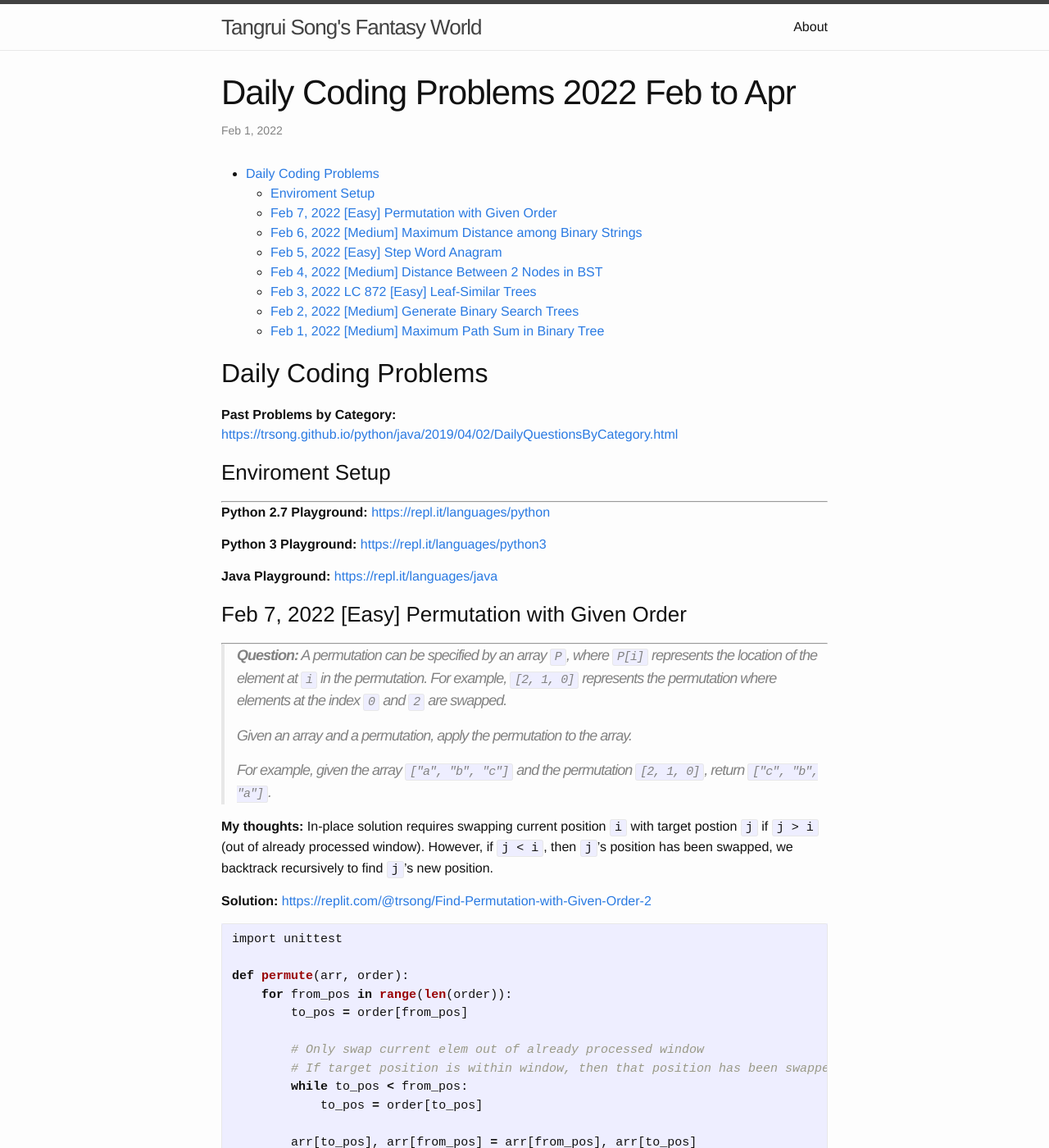
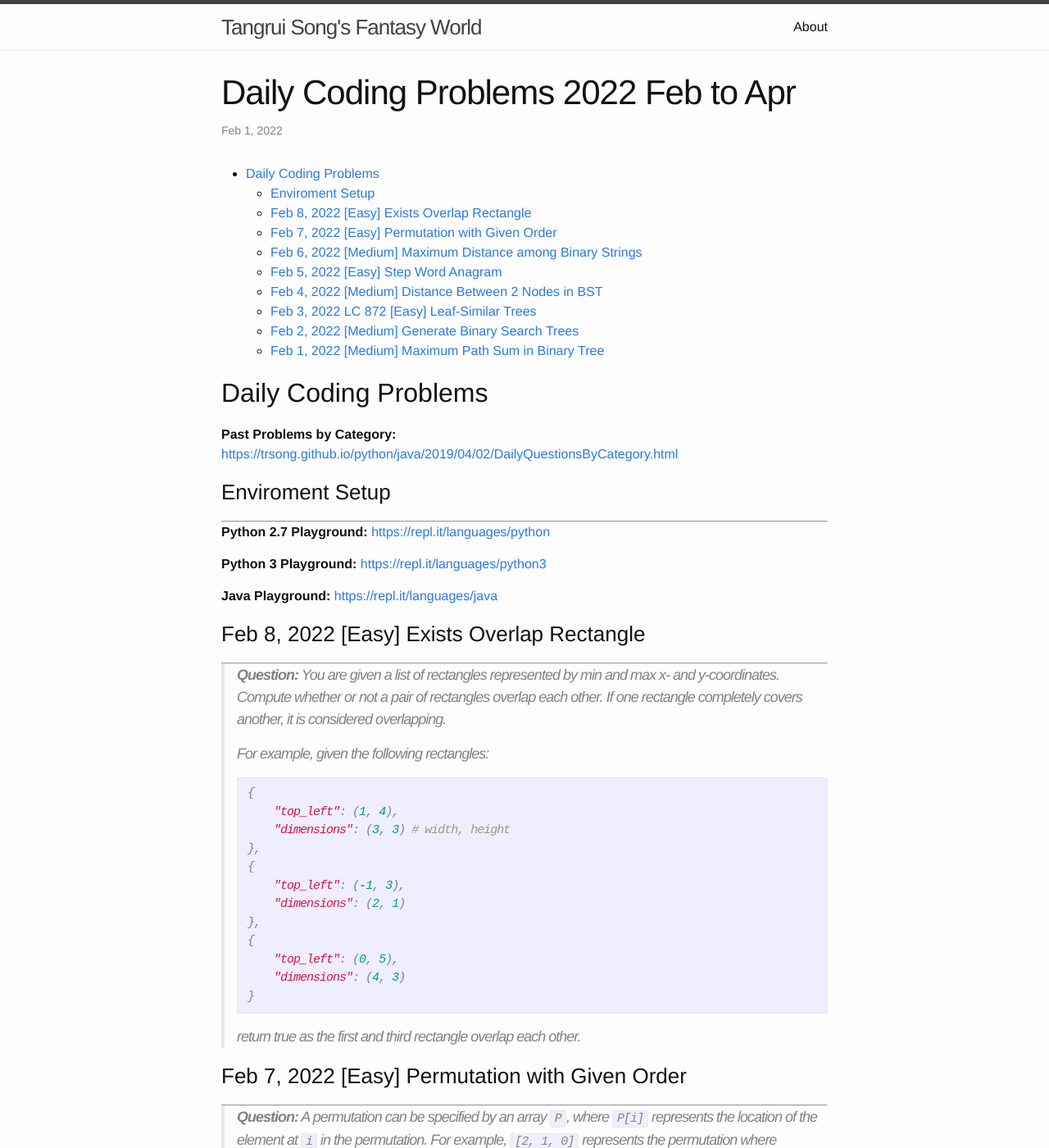
Before and after one commit to trsong/trsong.github.io, a Jekyll site: the page built from _posts/2022-02-01-DailyQuestionsFeb.md, in a window 1280 px wide and 1400 px high. Shown: the whole window at 82% size. Built offline with Jekyll 4.4.1, drawn with Linux system fonts in a browser that asks for light colours.

Commit message:
Add Feb 8 question

````diff
--- a/_posts/2022-02-01-DailyQuestionsFeb.md
+++ b/_posts/2022-02-01-DailyQuestionsFeb.md
@@ -20,6 +20,27 @@ categories: Python/Java
 
 **Java Playground:** [https://repl.it/languages/java](https://repl.it/languages/java)
 
+
+### Feb 8, 2022 \[Easy\] Exists Overlap Rectangle
+---
+> **Question:** You are given a list of rectangles represented by min and max x- and y-coordinates. Compute whether or not a pair of rectangles overlap each other. If one rectangle completely covers another, it is considered overlapping.
+>
+> For example, given the following rectangles:
+```py
+{
+    "top_left": (1, 4),
+    "dimensions": (3, 3) # width, height
+},
+{
+    "top_left": (-1, 3),
+    "dimensions": (2, 1)
+},
+{
+    "top_left": (0, 5),
+    "dimensions": (4, 3)
+}
+```
+> return true as the first and third rectangle overlap each other.
 
 ### Feb 7, 2022 \[Easy\] Permutation with Given Order
 ---
````
